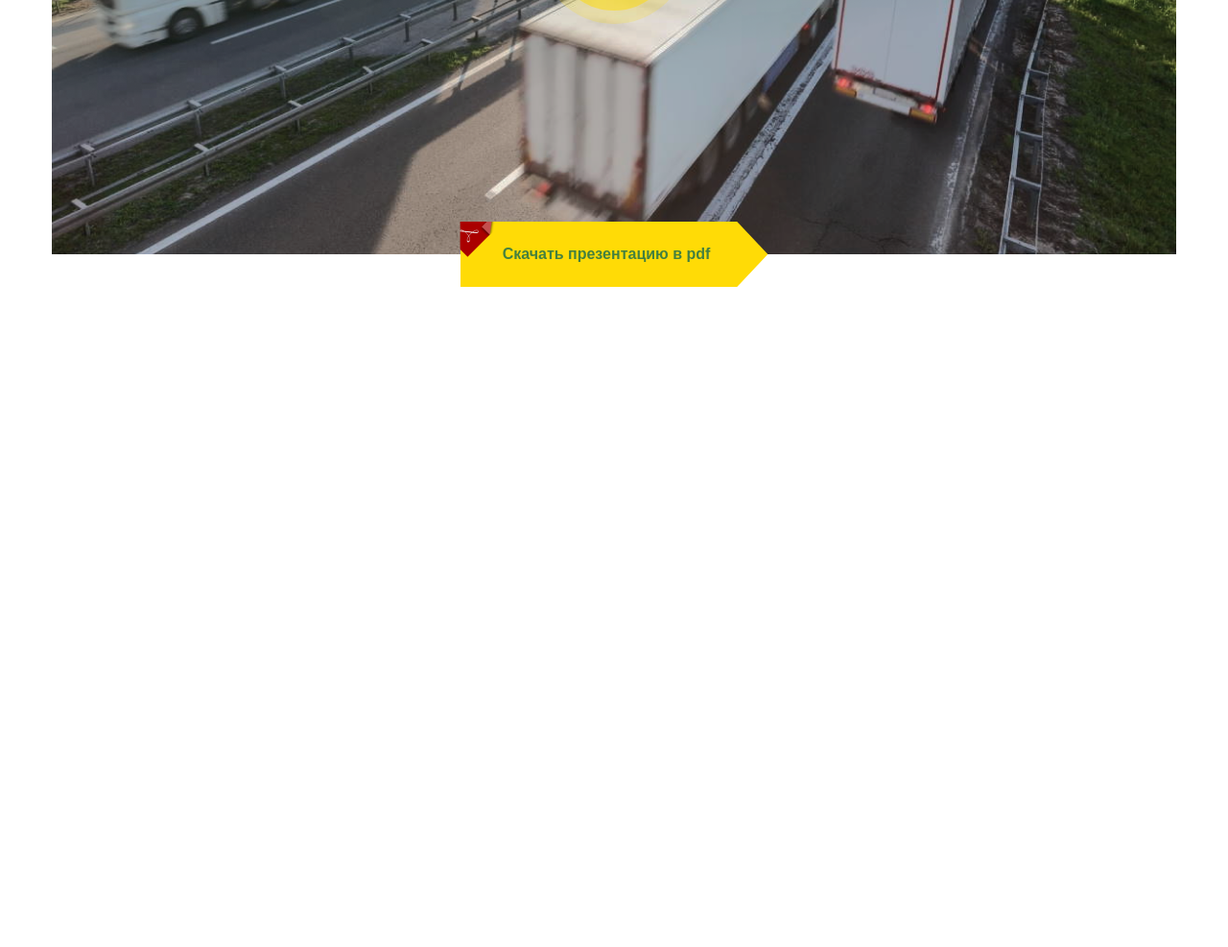
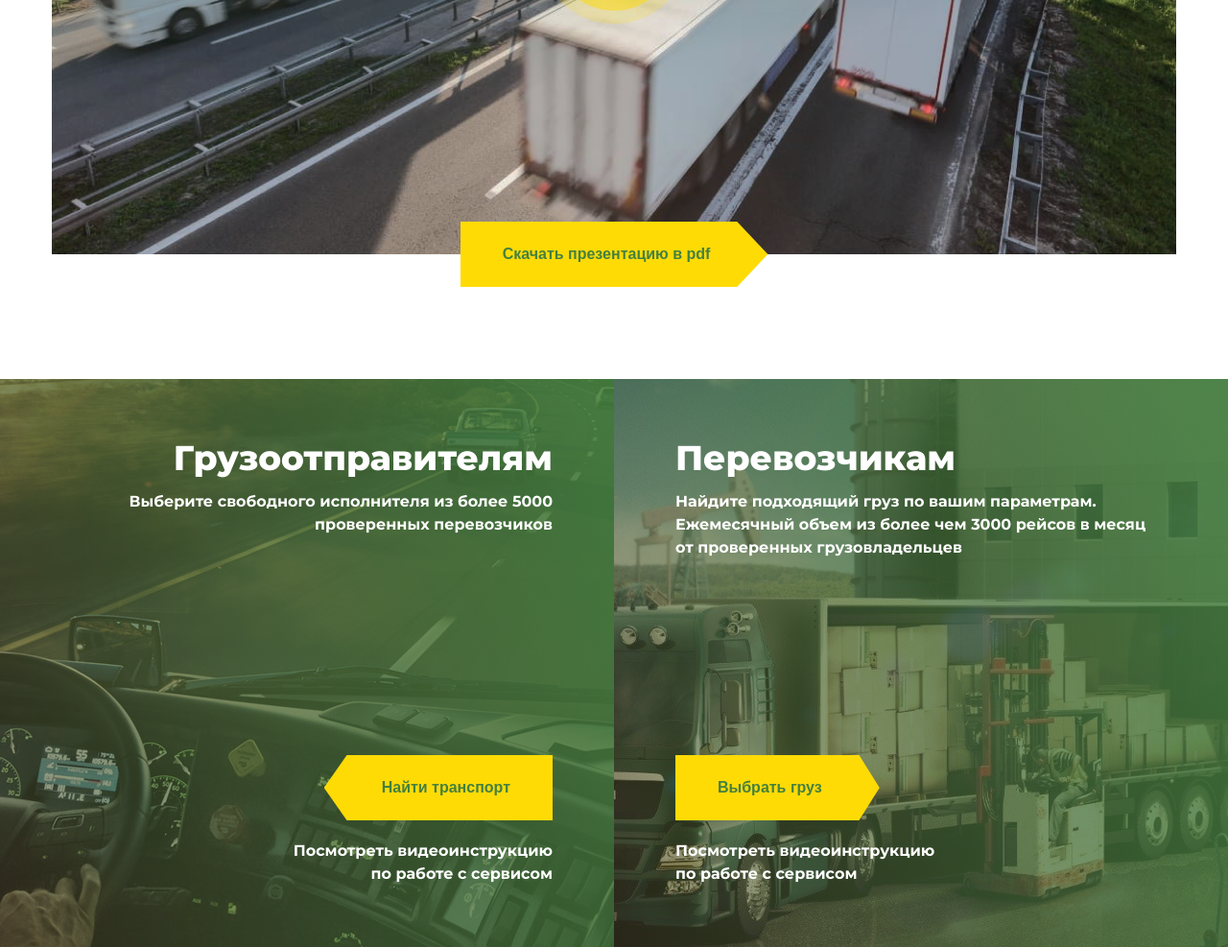
Before and after one commit to BelyaninIvan/trafficLights, a plain HTML site: page index.html in a window 1280 px wide. Shown: the part 2057-3044 px from the top of the page at 96% size. Before the commit the page ends 2356 px from the top, so only its background shows below. Drawn offline with Linux system fonts and the light colour scheme; files whose address does not match are found by name.

Commit message:
Release transfer-info section

```diff
--- a/blocks/promo-video/__dwl-button/promo-video__dwl-button.css
+++ b/blocks/promo-video/__dwl-button/promo-video__dwl-button.css
@@ -24,7 +24,7 @@
     cursor: pointer;
 }
 
-.promo-video__dwl-button::after {
+/* .promo-video__dwl-button::after {
     content: url('../../../images/pdf.png');
     width: 40px;
     height: 50px;
@@ -32,4 +32,4 @@
     left: 0;
     top: 0;
     transform: translate(-50%, -50%);
-}
+} */
--- /dev/null
+++ b/blocks/transfer-info/__btn/_type/transfer-info__btn_type_left.css
@@ -0,0 +1,5 @@
+.transfer-info__btn_type_left {
+    margin-top: 204px;
+    clip-path: polygon(90% 0%, 100% 50%, 90% 100%, 0% 100%, 0% 0%);
+    padding: 24px 60px 24px 44px;
+}
--- /dev/null
+++ b/blocks/transfer-info/__btn/transfer-info__btn.css
@@ -0,0 +1,22 @@
+.transfer-info__btn {
+    margin: 0;
+    margin-top: 228px;
+    padding: 24px 44px 24px 60px;
+    border: 0;
+
+    background: #FFDB06;
+    clip-path: polygon(10% 0%, 100% 0%, 100% 100%, 10% 100%, 0% 50%);
+    border-radius: 0px;
+
+    font-weight: 700;
+    font-size: 16px;
+    line-height: 20px;
+    color: #44803F;
+
+    transition: all 0.3s ease-in;
+}
+
+.transfer-info__btn:hover {
+    background: #FBDD48;
+    cursor: pointer;
+}
--- /dev/null
+++ b/blocks/transfer-info/__description/transfer-info__description.css
@@ -0,0 +1,9 @@
+.transfer-info__description {
+    margin: 0;
+    margin-top: 16px;
+    max-width: 521px;
+    font-weight: 600;
+    font-size: 16px;
+    line-height: 24px;
+    color: #FFFFFF;
+}
--- /dev/null
+++ b/blocks/transfer-info/__instruction/transfer-info__instruction.css
@@ -0,0 +1,9 @@
+.transfer-info__instruction {
+    margin: 0;
+    margin-top: 20px;
+    max-width: 283px;
+    font-weight: 600;
+    font-size: 16px;
+    line-height: 24px;
+    color: #FFFFFF;
+}
--- /dev/null
+++ b/blocks/transfer-info/__item/_type/transfer-info__item_type_left.css
@@ -0,0 +1,5 @@
+.transfer-info__item_type_left {
+    text-align: left;
+    align-items: start;
+    background: linear-gradient(67.46deg, rgba(73, 70, 41, 0.54) 0%, rgba(68, 128, 63, 0.9) 100%), url('../../../../images/transfer-2.jpg') no-repeat center;
+}
--- /dev/null
+++ b/blocks/transfer-info/__item/transfer-info__item.css
@@ -0,0 +1,10 @@
+.transfer-info__item {
+    padding: 64px;
+    box-sizing: border-box;
+    min-height: 592px;
+    display: flex;
+    flex-direction: column;
+    align-items: end;
+    text-align: right;
+    background: linear-gradient(67.46deg, rgba(73, 70, 41, 0.54) 0%, rgba(68, 128, 63, 0.9) 100%), url('../../../images/transfer-1.jpg') no-repeat center;
+}
--- /dev/null
+++ b/blocks/transfer-info/__list/transfer-info__list.css
@@ -0,0 +1,10 @@
+.transfer-info__list {
+    margin: 0;
+    padding: 0;
+    list-style-type: none;
+
+    display: grid;
+    grid-template-columns: repeat(2, 1fr);
+    align-items: center;
+    justify-content: center;
+}
--- /dev/null
+++ b/blocks/transfer-info/__title/transfer-info__title.css
@@ -0,0 +1,7 @@
+.transfer-info__title {
+    margin: 0;
+    font-weight: 800;
+    font-size: 36px;
+    line-height: 36px;
+    color: #FFFFFF;
+}
--- /dev/null
+++ b/blocks/transfer-info/transfer-info.css
@@ -0,0 +1,5 @@
+.transfer-info {
+    max-width: 1920px;
+    width: 100%;
+    margin-top: calc(96px + 34px);
+}
--- a/index.html
+++ b/index.html
@@ -125,6 +125,30 @@
             <button type="button" class="promo-video__play-button button"></button>
             <button type="button" class="promo-video__dwl-button button">Скачать презентацию в pdf</button>
         </section>
+        <section class="transfer-info">
+            <ul class="transfer-info__list">
+                <li class="transfer-info__item">
+                    <h2 class="transfer-info__title">
+                        Грузоотправителям
+                    </h2>
+                    <p class="transfer-info__description">
+                        Выберите свободного исполнителя из более 5000 проверенных перевозчиков
+                    </p>
+                    <button class="button transfer-info__btn" type="button">Найти транспорт</button>
+                    <p class="transfer-info__instruction">Посмотреть видеоинструкцию по работе с сервисом</p>
+                </li>
+                <li class="transfer-info__item transfer-info__item_type_left">
+                    <h2 class="transfer-info__title">
+                        Перевозчикам
+                    </h2>
+                    <p class="transfer-info__description">
+                        Найдите подходящий груз по вашим параметрам. Ежемесячный объем из более чем 3000 рейсов в месяц от проверенных грузовладельцев
+                    </p>
+                    <button class="button transfer-info__btn transfer-info__btn_type_left" type="button">Выбрать груз</button>
+                    <p class="transfer-info__instruction">Посмотреть видеоинструкцию по работе с сервисом</p>
+                </li>
+            </ul>
+        </section>
     </main>
 </body>
 </html>
--- a/style/index.css
+++ b/style/index.css
@@ -46,3 +46,14 @@
 @import url('../blocks/promo-video/__subtitle/promo-video__subtitle.css');
 @import url('../blocks/promo-video/__play-button/promo-video__play-button.css');
 @import url('../blocks/promo-video/__dwl-button/promo-video__dwl-button.css');
+
+/* ----------transfer-info---------- */
+@import url('../blocks/transfer-info/transfer-info.css');
+@import url('../blocks/transfer-info/__list/transfer-info__list.css');
+@import url('../blocks/transfer-info/__item/transfer-info__item.css');
+@import url('../blocks/transfer-info/__item/_type/transfer-info__item_type_left.css');
+@import url('../blocks/transfer-info/__title/transfer-info__title.css');
+@import url('../blocks/transfer-info/__description/transfer-info__description.css');
+@import url('../blocks/transfer-info/__btn/transfer-info__btn.css');
+@import url('../blocks/transfer-info/__btn/_type/transfer-info__btn_type_left.css');
+@import url('../blocks/transfer-info/__instruction/transfer-info__instruction.css');
```
Also changed, not shown: images/transfer-1.jpg (added), images/transfer-2.jpg (added).
